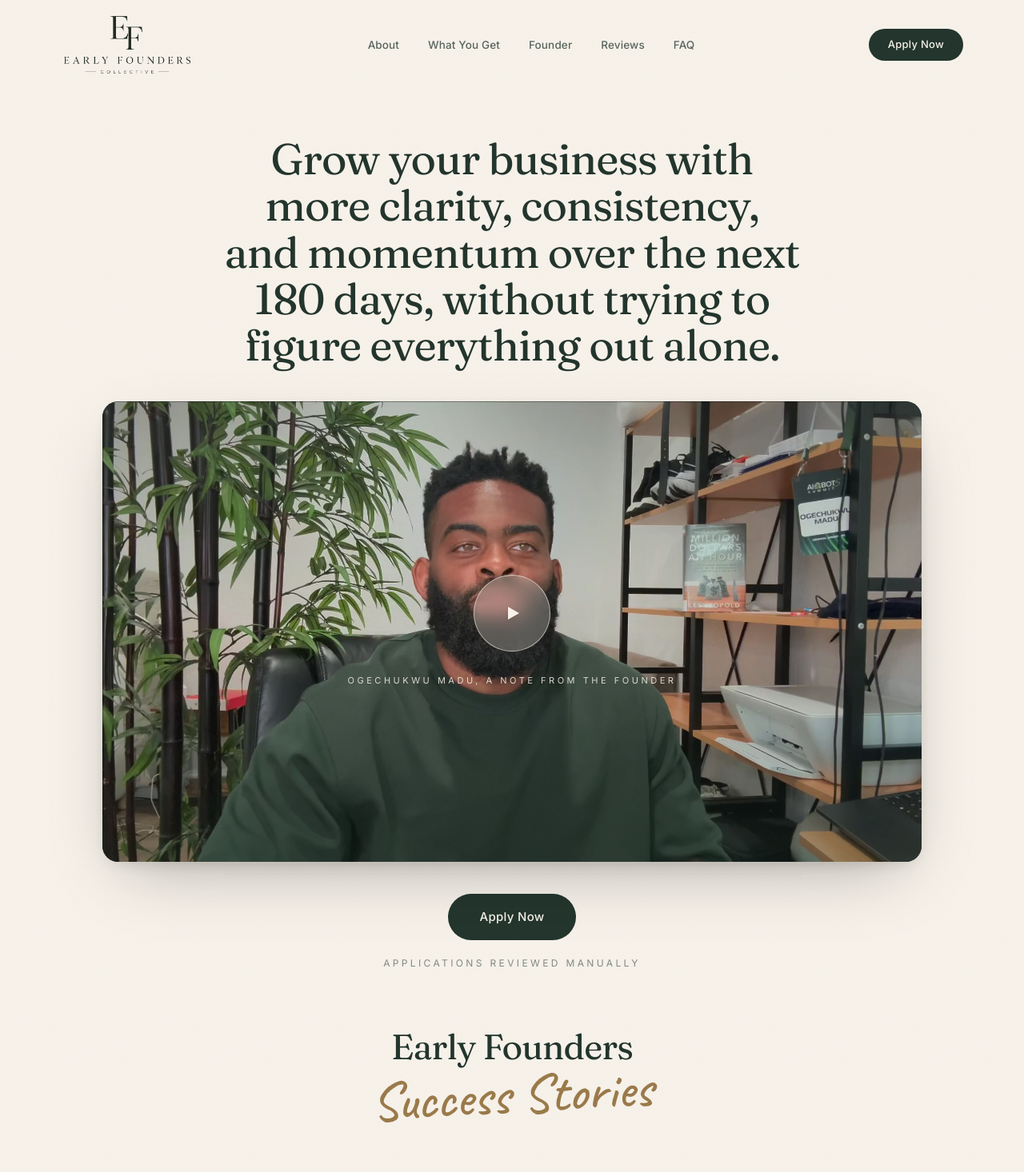
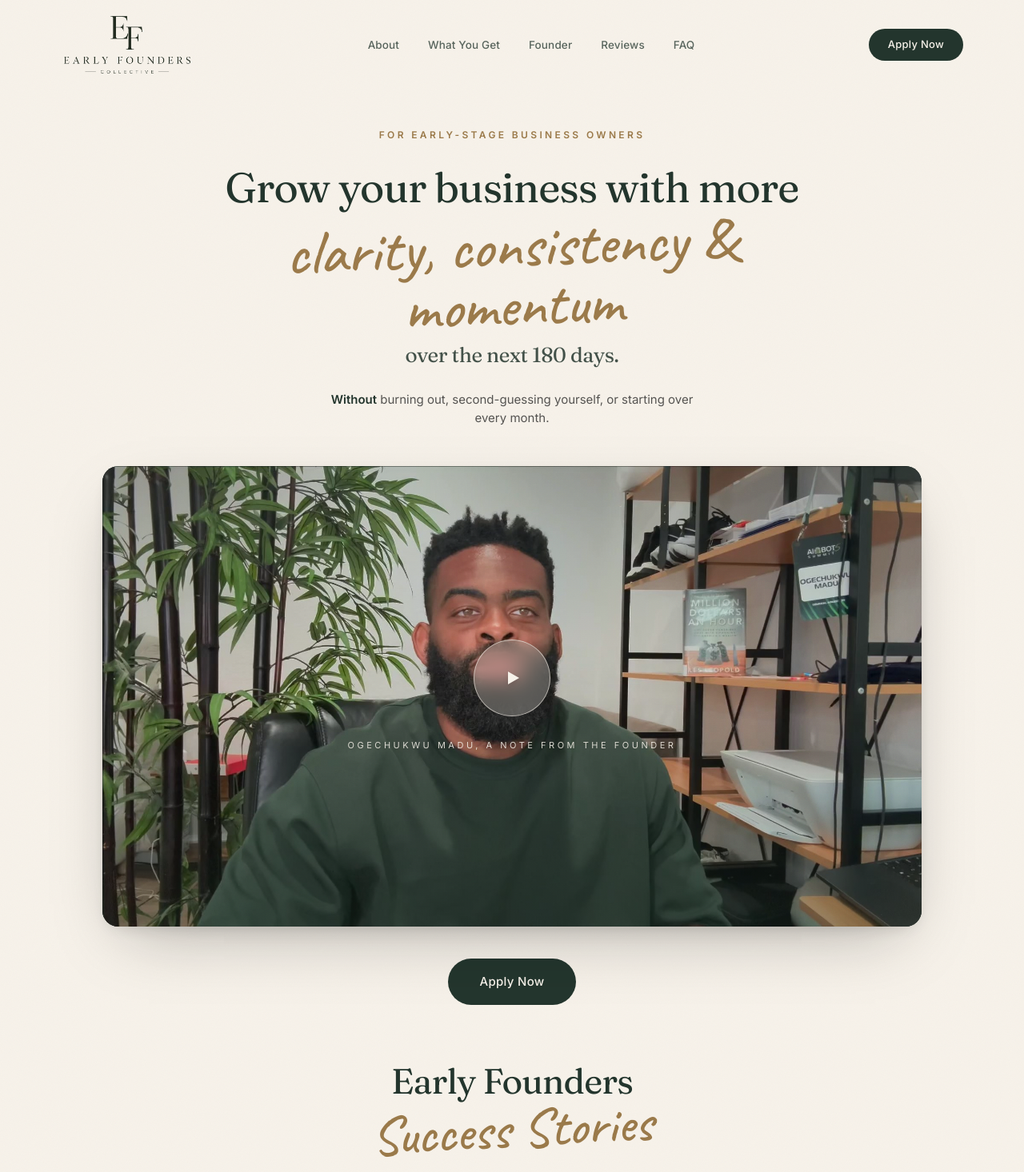
Before and after one commit to earlyfounderscollective/landingpage, a Next.js app: page / in a window 1280 px wide. Shown: the top 1466 px of the page at 80% size. Built offline with nearby package versions, Linux system fonts and the light colour scheme.

Commit message:
Hero: brass eyebrow + handwritten 'clarity, consistency & momentum' accent + 'Without' tagline

```diff
--- a/components/site/Hero.tsx
+++ b/components/site/Hero.tsx
@@ -4,18 +4,33 @@
 export function Hero() {
   return (
     <section className="relative bg-ivory overflow-hidden grain">
-      <div className="container-page pt-[120px] sm:pt-[140px] md:pt-[170px] pb-12 md:pb-16 relative z-10">
+      <div className="container-page pt-[110px] sm:pt-[130px] md:pt-[160px] pb-12 md:pb-16 relative z-10">
         <div className="max-w-[820px] mx-auto text-center">
-          <h1 className="font-serif text-[26px] sm:text-[34px] md:text-[46px] lg:text-[54px] leading-[1.08] tracking-[-0.018em] text-forest text-balance">
-            Grow your business with more clarity, consistency, and momentum
-            over the next 180 days, without trying to figure everything out
-            alone.
+          <p className="text-[11px] sm:text-[12px] font-semibold uppercase tracking-[0.28em] text-brass">
+            For early-stage business owners
+          </p>
+
+          <h1 className="mt-5 sm:mt-7 font-serif text-forest">
+            <span className="block text-[26px] sm:text-[34px] md:text-[46px] lg:text-[52px] leading-[1.08] tracking-[-0.018em]">
+              Grow your business with more
+            </span>
+            <span className="block hand text-[42px] sm:text-[52px] md:text-[68px] lg:text-[78px] leading-[0.95] text-brass mt-1 sm:mt-2 -rotate-[2deg]">
+              clarity, consistency &amp; momentum
+            </span>
+            <span className="block mt-2 sm:mt-3 text-[18px] sm:text-[22px] md:text-[26px] leading-[1.15] tracking-[-0.014em] text-forest/85">
+              over the next 180 days.
+            </span>
           </h1>
+
+          <p className="mt-6 sm:mt-7 max-w-[460px] mx-auto text-[14px] sm:text-[15px] leading-[1.55] text-ink/70">
+            <span className="font-semibold text-forest">Without</span> burning
+            out, second-guessing yourself, or starting over every month.
+          </p>
         </div>
 
         <div
           id="founder-video"
-          className="mt-7 sm:mt-8 md:mt-10 max-w-5xl mx-auto scroll-mt-32"
+          className="mt-9 sm:mt-10 md:mt-12 max-w-5xl mx-auto scroll-mt-32"
         >
           <FounderVideo
             label="Ogechukwu Madu, a note from the founder"
@@ -23,16 +38,13 @@
           />
         </div>
 
-        <div className="mt-7 sm:mt-8 md:mt-10 flex flex-col items-center text-center">
+        <div className="mt-7 sm:mt-8 md:mt-10 flex justify-center">
           <Link
             href="/apply"
             className="inline-flex items-center justify-center rounded-full bg-forest text-ivory text-[14px] sm:text-[15px] font-medium tracking-[0.02em] px-9 sm:px-10 py-4 sm:py-[18px] transition-all duration-500 ease-editorial hover:bg-ink hover:-translate-y-[1px]"
           >
             Apply Now
           </Link>
-          <p className="mt-5 text-[11px] sm:text-[12px] uppercase tracking-[0.28em] text-forest/55">
-            Applications reviewed manually
-          </p>
         </div>
       </div>
     </section>
```
